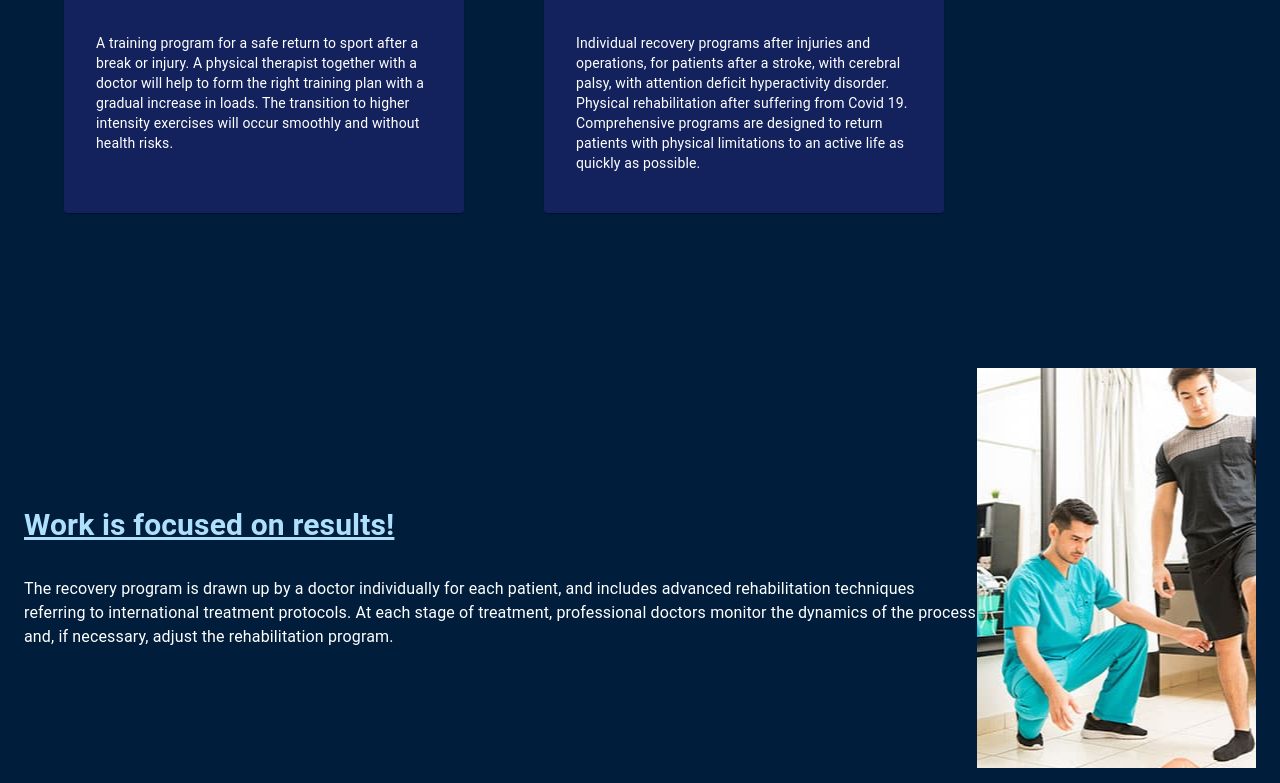
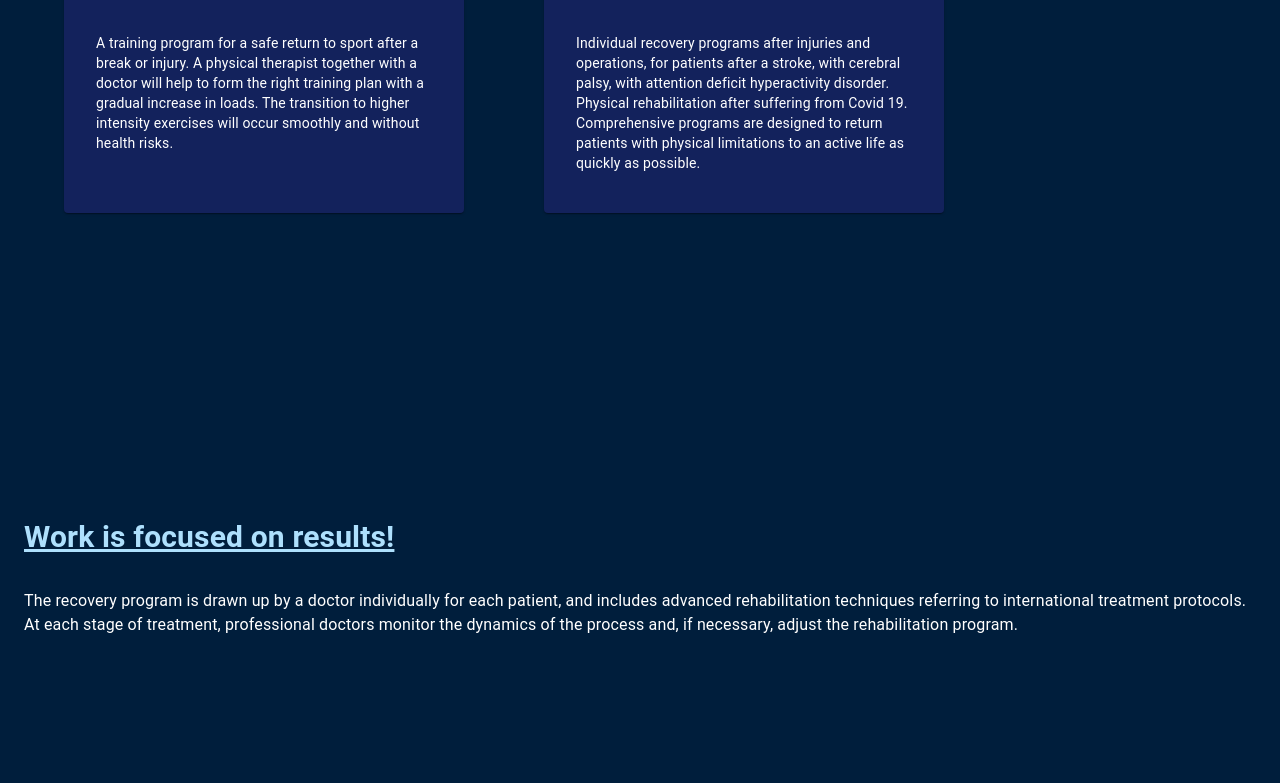
Before and after one commit to filipovandrij/rehabilitation, a React (Create React App) app: page /about-us in a window 1280 px wide. Shown: the part 1300-2083 px from the top of the page. Built offline with nearby package versions, Linux system fonts and the light colour scheme.

Commit message:
make a new page

```diff
--- a/src/pages/About/AboutUs.scss
+++ b/src/pages/About/AboutUs.scss
@@ -49,12 +49,12 @@
         justify-content: space-between;
         .description-third {
             margin: auto 0;
+            width: auto;
         }
-        .looking-mri {
+        .image-div {
             background-image: url('about-us.jpg');
             background-position: center;
             background-repeat: no-repeat;
-            width: 650px;
         }
     }
 }
--- a/src/pages/About/AboutUs.tsx
+++ b/src/pages/About/AboutUs.tsx
@@ -229,7 +229,7 @@ const AboutUs = (props: Props) => {
                                 adjust the rehabilitation program.
                             </p>
                         </div>
-                        <div className="looking-mri"></div>
+                        <div className="image-div"></div>
                     </section>
                 </Container>
             </section>
```
